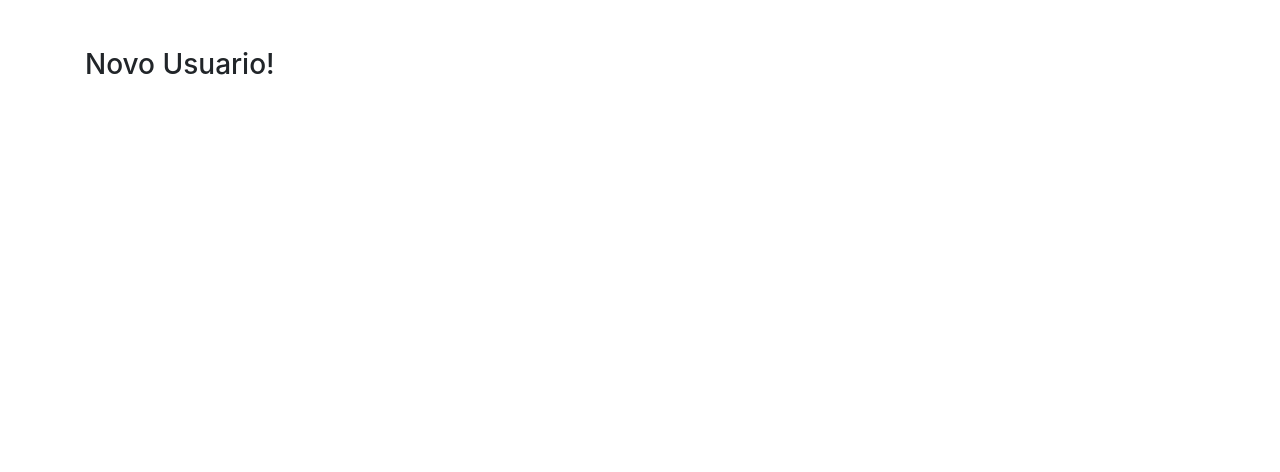
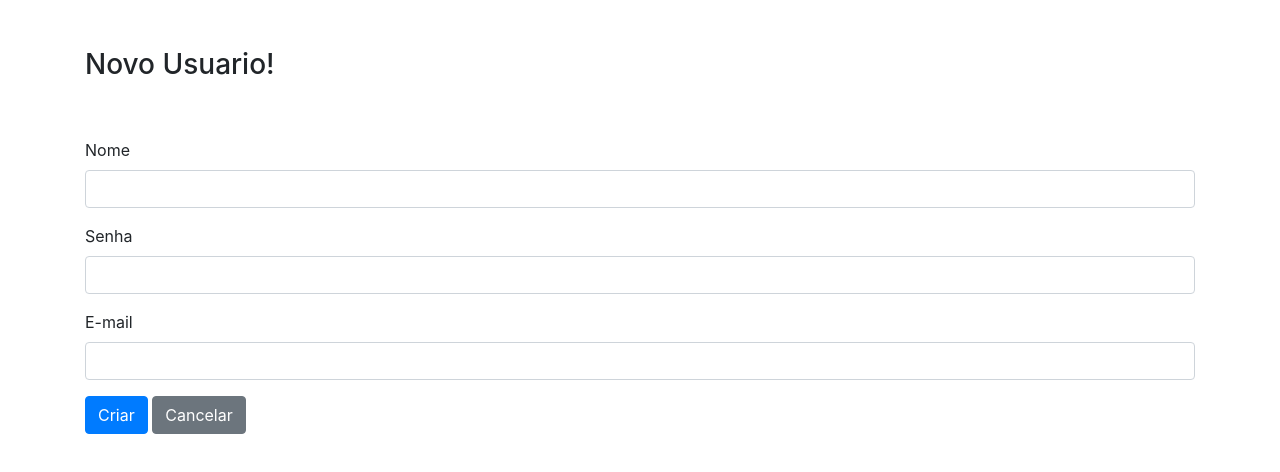
Before and after one commit to eduhebbel/pi-desofuscamento, a React (Create React App) app in the folder frontend/: page /new in a window 1280 px wide. Shown: the top 472 px of the page. Built offline with nearby package versions, Linux system fonts and the light colour scheme.

Commit message:
criando create

```diff
--- /dev/null
+++ b/frontend/src/components/UsersForm.js
@@ -0,0 +1,82 @@
+import React from 'react';
+
+import Row from 'react-bootstrap/Row'
+import Col from 'react-bootstrap/Col'
+import Form from 'react-bootstrap/Form'
+import Button from 'react-bootstrap/Button'
+
+class UsersForm extends React.Component {
+    constructor(props){
+        super(props);
+
+        this.state = {
+            nome: '',
+            email: '',
+            senha: ''
+        }
+        this.handleChange = this.handleChange.bind(this);
+        this.handleSubmit = this.handleSubmit.bind(this);
+        this.handleCancel = this.handleCancel.bind(this);
+    }
+
+    handleChange(e){
+        this.setState({
+            [e.target.name]: e.target.value
+        });
+    }
+
+    handleSubmit(e){
+        e.preventDefault();
+
+        const uriEdit = 'http://localhost:3001/users'
+        const options = {
+            method: 'post',
+            headers: {
+                "Content-Type": "application/json",
+                "Access-Control-Allow-Origin": "*",
+                "Access-Control-Allow-Methods": "GET,PUT,POST,DELETE"
+            },
+            body: JSON.stringify(this.state)
+        }
+        fetch(uriEdit, options)
+        .then(res => res.json())
+        .then(data => {
+            console.log(data);
+            window.location.href ='/';
+        })
+        .catch(erros => {
+            console.log(erros);
+        })
+
+    }
+
+    handleCancel(e){
+        window.location.href = '/';
+    }
+
+    render(){
+        return(
+            <Row>
+                <Col>
+                    <Form onSubmit={this.handleSubmit}></Form>
+                    <Form.Group controlId='nome'>
+                        <Form.Label>Nome</Form.Label>
+                        <Form.Control type="text" name="nome" onChange={this.handleChange} />
+                    </Form.Group>
+                    <Form.Group controlId='senha'>
+                        <Form.Label>Senha</Form.Label>
+                        <Form.Control type="text" name="senha" onChange={this.handleChange} />
+                    </Form.Group>
+                    <Form.Group controlId='email'>
+                        <Form.Label>E-mail</Form.Label>
+                        <Form.Control type="text" name="email" onChange={this.handleChange} />
+                    </Form.Group>
+                    <Button variant="primary" type="Submit">Criar</Button>{' '}
+                    <Button variant="secondary" onClick={this.handleCancel}>Cancelar</Button>
+                </Col>
+            </Row>
+        )
+    }
+}//End Class
+
+export default UsersForm;
--- a/frontend/src/components/UsersNew.js
+++ b/frontend/src/components/UsersNew.js
@@ -1,10 +1,14 @@
 import React from 'react';
 
 import UsersHeader from './UsersHeader';
+import UsersForm from './UsersForm';
 
 function UsersNew(){
     return (
-      <UsersHeader title='Novo Usuario!' />
+      <React.Fragment>
+        <UsersHeader title='Novo Usuario!' />
+        <UsersForm />
+      </React.Fragment>
     );
   }//Final da função UsersNew
 
```
